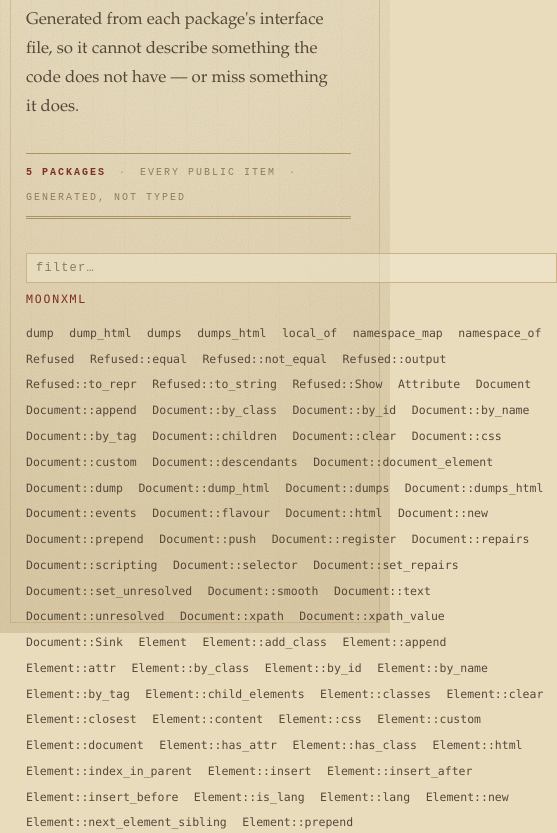
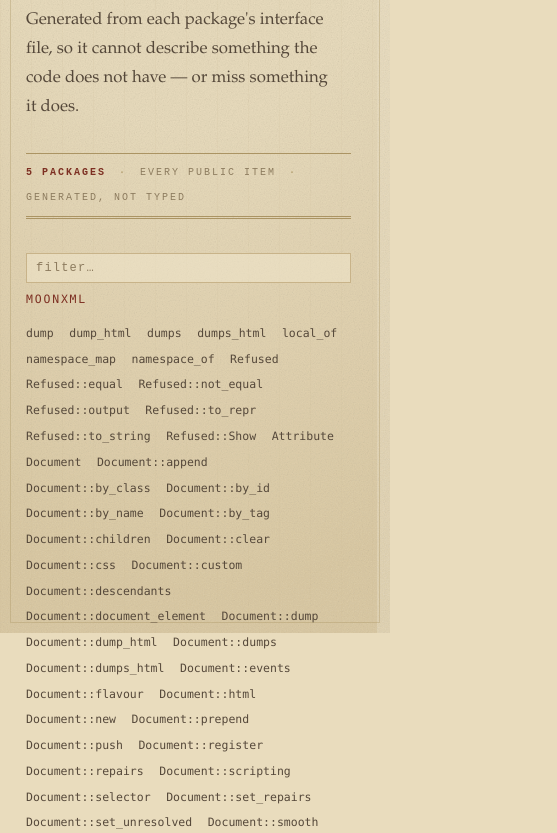
Before and after one commit to moonbitstack/moonxml, a plain HTML site: page docs/api.html in a window 390 px wide. Shown: the part 211-1044 px from the top of the page, 557 px wide, since content can reach past the window. Drawn offline with Linux system fonts and the light colour scheme.

Commit message:
docs(moonxml): no page is wider than a 390 px phone.
Signed-off-by: Leo Cheng (heke1228) <chengkelfan@qq.com>

```diff
--- a/docs/assets/site.css
+++ b/docs/assets/site.css
@@ -963,7 +963,7 @@ pre::-webkit-scrollbar-thumb:hover { background: var(--scroll-thumb-hot); backgr
   body { font-size: 16.8px; }
   .hero { padding-top: 56px; }
   .hero-grid, .cols.two, .cols.three { grid-template-columns: 1fr; gap: 32px; }
-  .api-layout { grid-template-columns: 1fr; gap: 30px; }
+  .api-layout { grid-template-columns: minmax(0, 1fr); gap: 30px; }
   .api-nav { position: static; border-right: none; border-bottom: 1px solid var(--rule); padding: 0 0 16px; }
   .api-nav a { display: inline-block; margin-right: 12px; }
   nav.top-nav { gap: 14px; }
@@ -984,7 +984,7 @@ pre::-webkit-scrollbar-thumb:hover { background: var(--scroll-thumb-hot); backgr
   nav.top-nav a.hide-sm { display: inline; }
 }
 
-.hero-grid > * { min-width: 0; }
+.hero-grid > *, .api-layout > * { min-width: 0; }
 
 @media (prefers-reduced-motion: reduce) {
   html { scroll-behavior: auto; }
```
